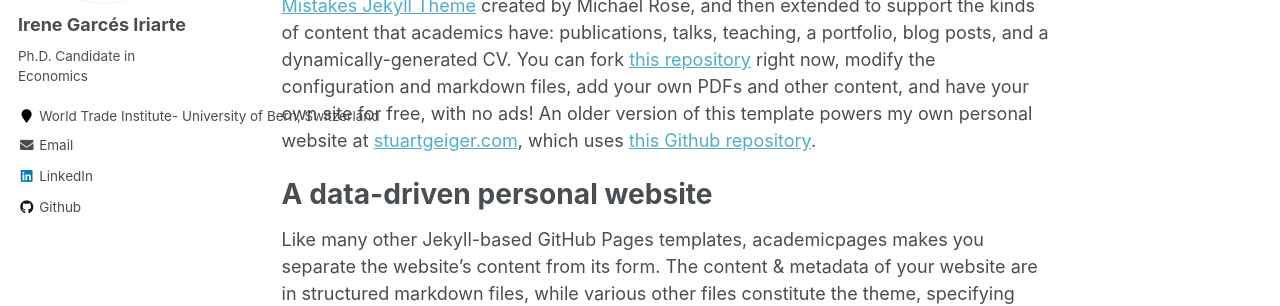
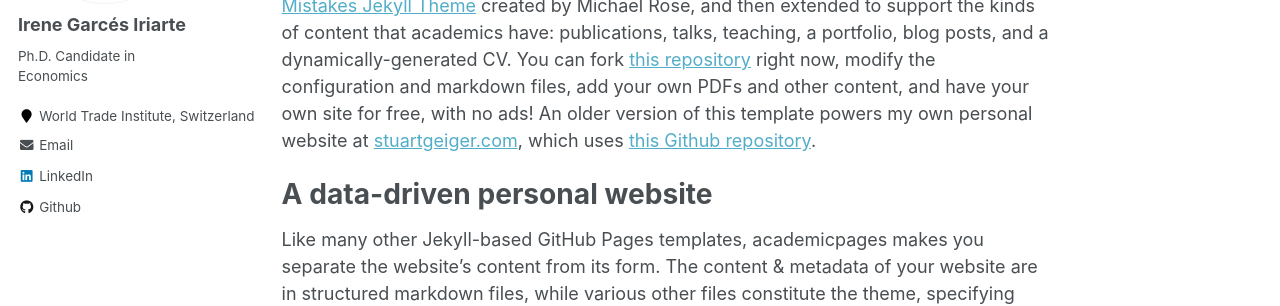
Before and after one commit to IreneGarces/irenegarces.github.io, a Jekyll site: the page built from _pages/about.md, in a window 1280 px wide. Shown: the part 304-610 px from the top of the page. Built offline with Jekyll 4.4.1, drawn with Linux system fonts in a browser that asks for light colours.

Commit message:
Update _config.yml

```diff
--- a/_config.yml
+++ b/_config.yml
@@ -83,8 +83,7 @@ author:
   name             : "Irene Garcés Iriarte"
   avatar           : "profile.jpg"
   bio              : "Ph.D. Candidate in Economics"
-  location         : "World Trade Institute-
-                      University of Bern, Switzerland"
+  location         : "World Trade Institute, Switzerland"
   employer         :
   pubmed           : # "https://www.ncbi.nlm.nih.gov/pubmed/?term=john+snow"
   googlescholar    :  #"http://yourfullgooglescholarurl.com"
```
